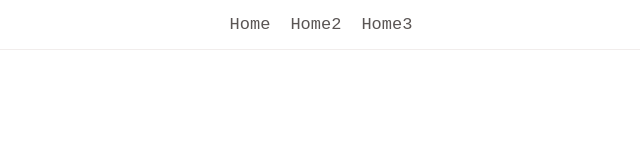
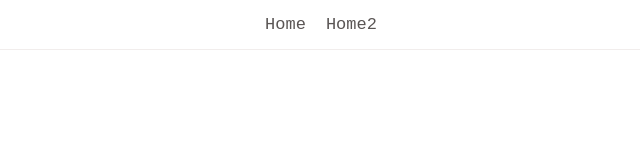
Before and after one commit to mxgoddard/max-site, a React (Create React App) app: page / in a window 1280 px wide. Shown: the top 160 px of the page, without its empty margins (319-959 px from the left). Built offline with nearby package versions, Linux system fonts and the light colour scheme.

Commit message:
Force redeployment

```diff
--- a/src/components/NavBar.jsx
+++ b/src/components/NavBar.jsx
@@ -13,7 +13,7 @@ class NavBar extends Component {
             <div className="topnav">
                 <a href="#home">Home</a>
                 <a href="#home2">Home2</a>
-                <a href="#home3">Home3</a>
+                {/* <a href="#home3">Home3</a> */}
                 {/* <a href="#about">About</a>
                 <a href="#projects">Projects</a>
                 <a href="#resume">Résumé</a>
```
